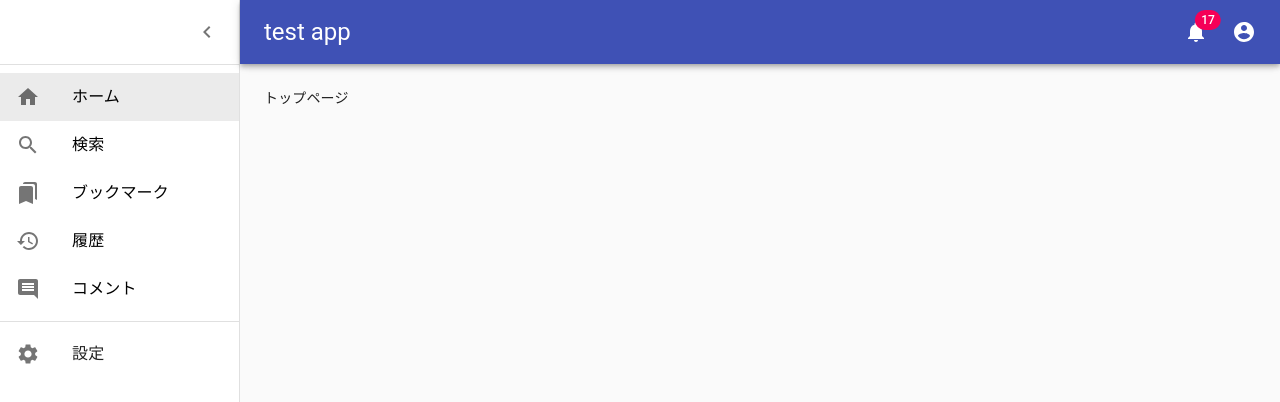
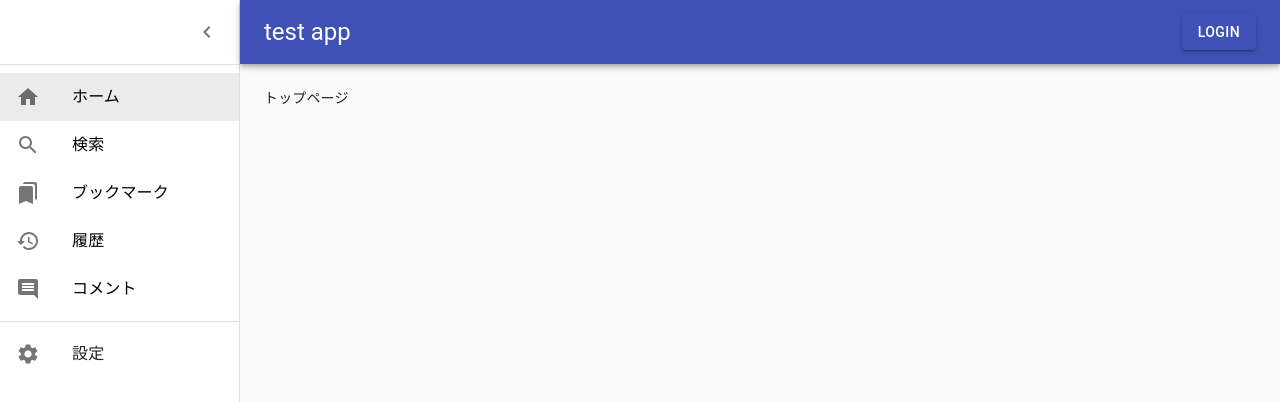
Before and after one commit to ochi-tama/react-test, a React (Create React App) app: page / in a window 1280 px wide. Shown: the top 402 px of the page. Built offline with nearby package versions, Linux system fonts and the light colour scheme; no server answers.

Commit message:
AppBarにログアウト機能を追加

```diff
--- a/src/App.tsx
+++ b/src/App.tsx
@@ -5,11 +5,13 @@ import Layout from './components/Layout/Layout'
 import Login from './pages/Login/Login'
 import Search from './pages/Search/Search'
 import Top from './pages/Top/Top'
+import { AuthContext } from './context/AuthContext'
 
 function App(): JSX.Element {
+  const { currentUser } = React.useContext(AuthContext)
   return (
     <RootDiv>
-      <Layout>
+      <Layout authenticated={!!currentUser}>
         <Switch>
           <Route exact path="/search" component={Search} />
           <Route exact path="/login" component={Login} />
--- a/src/components/Layout/AppBar.tsx
+++ b/src/components/Layout/AppBar.tsx
@@ -1,3 +1,5 @@
+/* eslint-disable @typescript-eslint/no-unused-vars */
+import { Button } from '@material-ui/core'
 import AppBar from '@material-ui/core/AppBar'
 import Badge from '@material-ui/core/Badge'
 import IconButton from '@material-ui/core/IconButton'
@@ -12,14 +14,24 @@ import NotificationsIcon from '@material-ui/icons/Notifications'
 import React from 'react'
 import styled from 'styled-components'
 import { DRAWER_WIDTH } from '../../common/const'
+import { Link, RouterProps, useHistory } from 'react-router-dom'
+import { auth } from '../../common/firebase/firebaseClient'
+import { AuthContext } from '../../context/AuthContext'
 
 type Props = {
+  authenticated: boolean
   open: boolean
   handleOpen: (event: React.MouseEvent<HTMLButtonElement, MouseEvent>) => void
 }
 
-export default function Appbar({ open, handleOpen }: Props): JSX.Element {
+export default function Appbar({
+  authenticated,
+  open,
+  handleOpen
+}: Props): JSX.Element {
+  const history = useHistory()
   const [anchorEl, setAnchorEl] = React.useState<null | HTMLElement>(null)
+  const { setCurrentUser } = React.useContext(AuthContext)
   const [
     mobileMoreAnchorEl,
     setMobileMoreAnchorEl
@@ -32,6 +44,13 @@ export default function Appbar({ open, handleOpen }: Props): JSX.Element {
     setAnchorEl(event.currentTarget)
   }
 
+  const handleLogout = async () => {
+    await auth.signOut()
+    if (setCurrentUser) {
+      setCurrentUser(null)
+    }
+    window.location.href = '/'
+  }
   const handleMobileMenuClose = () => {
     setMobileMoreAnchorEl(null)
   }
@@ -58,6 +77,7 @@ export default function Appbar({ open, handleOpen }: Props): JSX.Element {
     >
       <MenuItem onClick={handleMenuClose}>Profile</MenuItem>
       <MenuItem onClick={handleMenuClose}>My account</MenuItem>
+      <MenuItem onClick={handleLogout}>Logout</MenuItem>
     </Menu>
   )
 
@@ -105,8 +125,13 @@ export default function Appbar({ open, handleOpen }: Props): JSX.Element {
             test app
           </Typography>
           <FlexDiv />
+          {authenticated ? (
+            <>
               <SectionDesktop>
-            <IconButton aria-label="show 17 new notifications" color="inherit">
+                <IconButton
+                  aria-label="show 17 new notifications"
+                  color="inherit"
+                >
                   <Badge badgeContent={17} color="secondary">
                     <NotificationsIcon />
                   </Badge>
@@ -133,10 +158,25 @@ export default function Appbar({ open, handleOpen }: Props): JSX.Element {
                   <MoreIcon />
                 </IconButton>
               </SectionMobile>
+            </>
+          ) : (
+            <Button
+              variant="contained"
+              color="primary"
+              component={Link}
+              to="/login"
+            >
+              Login
+            </Button>
+          )}
         </Toolbar>
       </FixedAppBar>
+      {authenticated && (
+        <>
           {renderMobileMenu}
           {renderMenu}
+        </>
+      )}
     </>
   )
 }
--- a/src/components/Layout/Layout.tsx
+++ b/src/components/Layout/Layout.tsx
@@ -4,10 +4,14 @@ import AppBar from '../../components/Layout/AppBar'
 import ExpandableDrawer from '../../components/Layout/ExpandableDrawer'
 
 type Props = {
+  authenticated: boolean
   children: JSX.Element
 }
 
-export default function Layout({ children }: Props): JSX.Element {
+export default function Layout({
+  authenticated,
+  children
+}: Props): JSX.Element {
   const [open, setOpen] = React.useState(true)
 
   const handleDrawerOpen = () => {
@@ -20,7 +24,11 @@ export default function Layout({ children }: Props): JSX.Element {
 
   return (
     <>
-      <AppBar open={open} handleOpen={handleDrawerOpen} />
+      <AppBar
+        authenticated={authenticated}
+        open={open}
+        handleOpen={handleDrawerOpen}
+      />
       <ExpandableDrawer open={open} handleClose={handleDrawerClose} />
       <MainContent>
         <SpacerDiv />
--- a/src/context/AuthContext.tsx
+++ b/src/context/AuthContext.tsx
@@ -4,14 +4,14 @@ import firebase, { auth } from '../common/firebase/firebaseClient'
 
 // contextの作成
 type DefaultAuthContext = {
-  currentUser: firebase.User | undefined
-  setCurrentUser:
-    | React.Dispatch<React.SetStateAction<firebase.User | undefined>>
-    | undefined
+  currentUser: firebase.User | undefined | null
+  setCurrentUser?: React.Dispatch<
+    React.SetStateAction<firebase.User | null | undefined>
+  >
 }
+
 export const AuthContext = React.createContext<DefaultAuthContext>({
-  currentUser: undefined,
-  setCurrentUser: undefined
+  currentUser: undefined
 })
 
 type Props = {
@@ -19,7 +19,7 @@ type Props = {
 }
 
 export const AuthProvider = ({ children }: Props): JSX.Element => {
-  const [currentUser, setCurrentUser] = useState<firebase.User>()
+  const [currentUser, setCurrentUser] = useState<firebase.User | null>()
 
   // ユーザーをログインさせる関数
   /*
@@ -46,6 +46,7 @@ export const AuthProvider = ({ children }: Props): JSX.Element => {
   useEffect(() => {
     auth.onAuthStateChanged((user) => {
       if (user) {
+        console.log(user)
         setCurrentUser(user)
       } else {
         console.log('not logged in')
```
Lines whose indentation alone changed are shown as unchanged.
